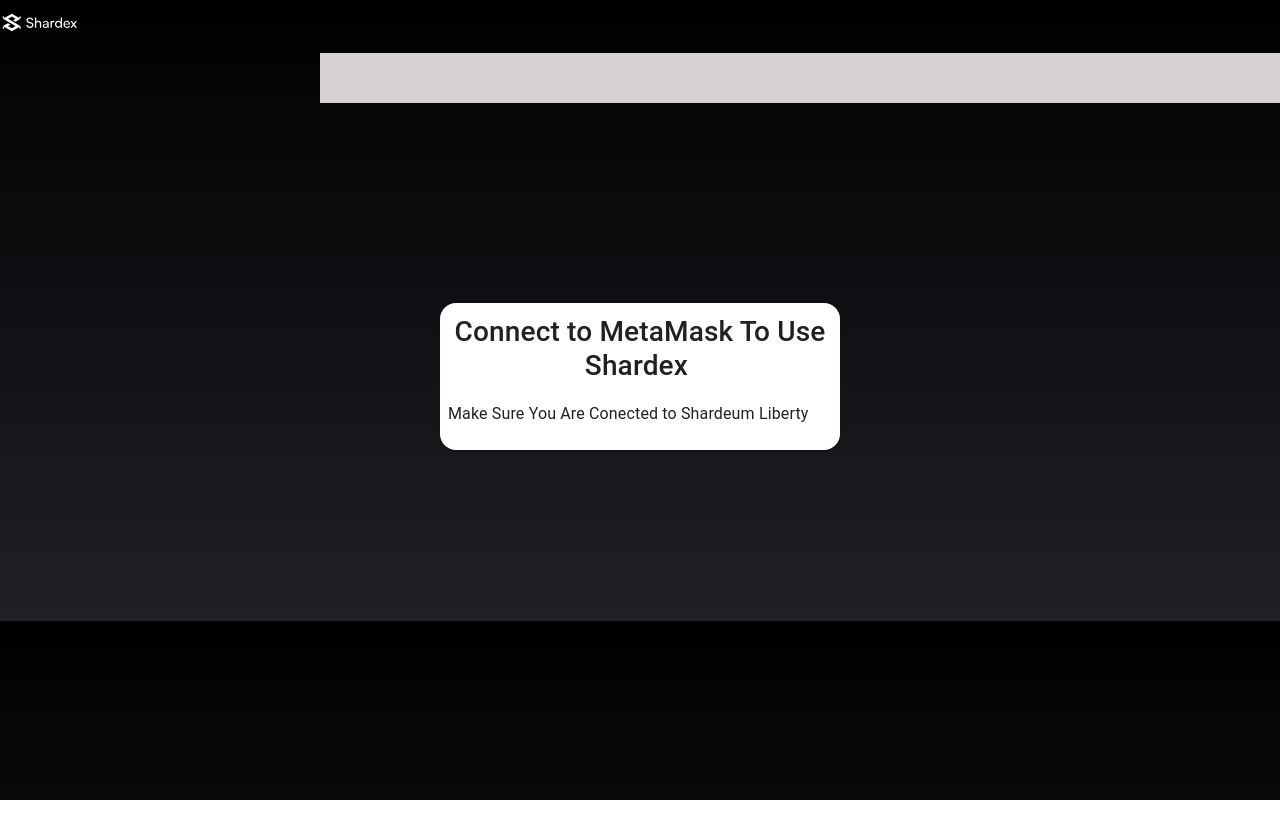
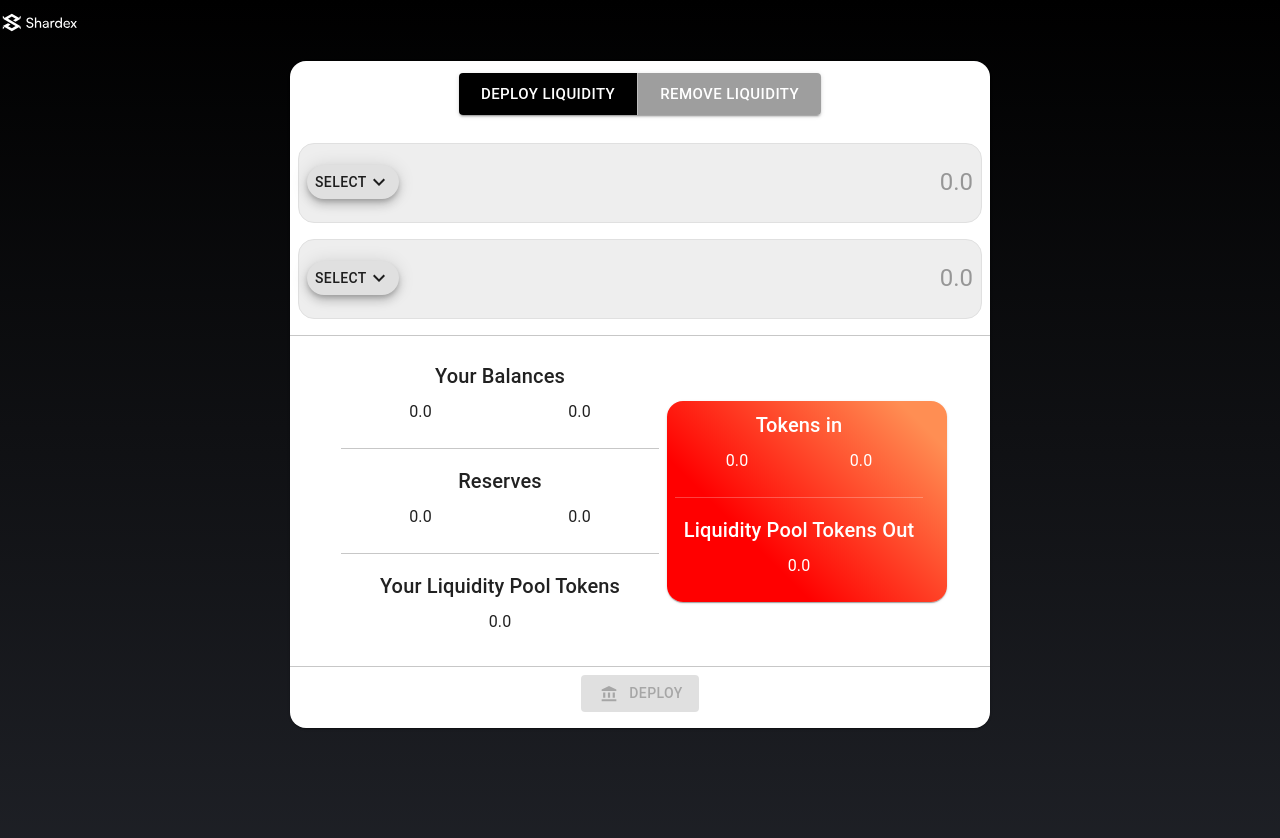
Before and after one commit to tharunrai14/shardex-app-xyz, a React (Create React App) app: page /Shardex/Liquidity in a window 1280 px wide. Shown: the top 838 px of the page. Before the commit the page ends 800 px from the top, so only its background shows below. Built offline with nearby package versions, Linux system fonts and the light colour scheme.

Commit message:
changed-nav

```diff
--- a/package.json
+++ b/package.json
@@ -4,6 +4,7 @@
   "private": true,
   "dependencies": {
     "@babel/core": "^7.14.3",
+    "@babel/types": "^7.18.2",
     "@emotion/react": "^11.9.0",
     "@material-ui/core": "^4.12.2",
     "@material-ui/icons": "^4.11.2",
--- a/src/App.js
+++ b/src/App.js
@@ -8,6 +8,7 @@
 import { SnackbarProvider } from "notistack";
 import Liquidity from "./Liquidity/Liquidity";
 import { createTheme, ThemeProvider } from "@material-ui/core";
+
 
 const theme = createTheme({
   palette: {
@@ -31,7 +32,7 @@
             render={(network) => (
               <div>
                 <NarBar />
-                <Route exact path="/Shardex/">
+                <Route exact path="/Shardex/Swap">
                   <CoinSwapper network={network} />
                 </Route>
 
@@ -47,4 +48,5 @@
   );
 };
 
+<p>drhsrhrthrthdrthrhdrhfgnfgyjdfgdrtj</p>
 export default App;
--- a/src/CoinSwapper/CoinButton.js
+++ b/src/CoinSwapper/CoinButton.js
@@ -9,7 +9,7 @@
     paddingTop: theme.spacing(0.5),
     paddingBottom: theme.spacing(0.5),
     "&:hover, &$focusVisible": {
-      backgroundColor: COLORS.grey[200],
+      backgroundColor: COLORS.lightBlue[50],
     },
   },
   coinName: {
--- a/src/CoinSwapper/CoinDialog.js
+++ b/src/CoinSwapper/CoinDialog.js
@@ -141,7 +141,7 @@
             value={address}
             onChange={(e) => setAddress(e.target.value)}
             variant="outlined"
-            placeholder="Paste Address"
+            placeholder="Token Not in List? Paste the Smart Contract Here!"
             error={error !== ""}
             helperText={error}
             fullWidth
@@ -170,8 +170,8 @@
       <hr className={classes.hr} />
 
       <DialogActions>
-        <Button autoFocus onClick={submit} color="primary">
-          Enter
+        <Button autoFocus   onClick={submit} color="primary">
+          Import Coin
         </Button>
       </DialogActions>
     </Dialog>
--- a/src/CoinSwapper/CoinField.js
+++ b/src/CoinSwapper/CoinField.js
@@ -8,7 +8,7 @@
   container: {
     padding: theme.spacing(1),
     minHeight: "80px",
-    backgroundColor: COLORS.grey[50],
+    backgroundColor: COLORS.grey[200],
     borderRadius: theme.spacing(2),
     borderColor: COLORS.grey[300],
     borderWidth: "1px",
@@ -17,10 +17,10 @@
   container_input: {
     padding: theme.spacing(1),
     minHeight: "68px",
-    backgroundColor: COLORS.grey[50],
+    backgroundColor: COLORS.grey[200],
     borderRadius: theme.spacing(2),
-    borderColor: COLORS.grey[300],
-    borderWidth: "1px",
+    borderColor: COLORS.grey[200],
+    borderWidth: "5px",
     borderStyle: "solid",
     marginLeft: "50%",
     textAlign: "right",
--- a/src/CoinSwapper/CoinSwapper.js
+++ b/src/CoinSwapper/CoinSwapper.js
@@ -110,6 +110,7 @@
       setField1Value(e.target.value);
     },
   };
+
 
   // Turns the account's balance into something nice and readable
   const formatBalance = (balance, symbol) => {
@@ -332,7 +333,7 @@
       <Container maxWidth="xs">
         <Paper className={classes.paperContainer}>
           <Typography variant="h5" className={classes.title}>
-            Swap Coins
+
           </Typography>
 
           <Grid container direction="column" alignItems="center" spacing={2}>
@@ -403,7 +404,7 @@
               onClick={swap}
             >
               <LoopIcon />
-              Swap
+              Approve And Swap
             </LoadingButton>
           </Grid>
         </Paper>
--- a/src/Components/connectWalletPage.js
+++ b/src/Components/connectWalletPage.js
@@ -8,10 +8,10 @@
   Paper,
   Typography,
 } from "@material-ui/core";
-import '../App.css'
+import "./cw.css"
 import { grey } from '@mui/material/colors';
 
-const color = grey[900];
+
 
 const styles = (theme) => ({
   paperContainer: {
@@ -21,7 +21,7 @@
     maxWidth: 400,
     margin: "auto",
     marginTop: "200px",
-    color:color
+    textAlign:"CenterFocusStrong"
      },
   fullWidth: {
     width: "100%",
@@ -55,12 +55,6 @@
   const classes = useStyles();
   return (
     <div >  <img src={logo} alt="Logo" />
-      <div className="Title">
-
-        <h1 className="navbar-logo">
-
-        </h1>
-      </div>
 
       <Container>
         <Paper className={classes.paperContainer}>
--- a/src/NavBar/MenuItems.js
+++ b/src/NavBar/MenuItems.js
@@ -1,7 +1,7 @@
 export const MenuItems = [
   {
     title: "Swap",
-    url: "/Shardex/",
+    url: "/Shardex/Swap",
     cName: "nav-links",
   },
   {
--- a/src/NavBar/NavBar.css
+++ b/src/NavBar/NavBar.css
@@ -1,38 +1,39 @@
-.Title {
+/*.Title {
   background: #d7d2d2;
   height: 50px;
   text-align: left;
   margin-left: 25%;
   font-size: 1rem;
-}
+  width: auto;
+}*/
 
+/*
 .NavbarItems {
-  background: #f2f2f2;
+  background: #ececec00;
   height: 50px;
   display:block  ;
-  /*justify-content: left;*/
+  justify-content: left;
   align-items: center;
   font-size: 1.2rem;
-  width: auto;
-  max-width: 30%;
+  position: relative;
+  right: 200px;
   text-align: left;
-  margin-left: 25%;
-  margin-right: 25%;
   border-radius: 50px;
-  padding-left: 1%;
-}
+  border: solid rgb(246, 64, 64) 2px;
 
+}*/
+/*
 .navbar-logo {
   color: rgb(0, 0, 0);
   justify-self: start;
   margin-left: 0px;
   cursor: pointer;
 }
-
+*/
 .logo {
   width: 230px;
 }
-
+/*
 .nav-menu {
   display:grid;
   grid-template-columns: repeat(5, auto);
@@ -44,31 +45,84 @@
   padding-left: 1rem;
   padding-right: 8rem;
   font-size: 25px;
-  background-color: rgb(218, 239, 239);
- height: 60px;
+  background-color: rgb(87, 87, 87);
+ height: auto;
  border-radius: 20px;
-  margin-right: 35%;
-  margin-left: 35%;
-}
-
+  margin-right: auto;
+  margin-left: auto;
+}*/
+/*
 .nav-links {
-  color: rgb(0, 0, 0);
+  color: rgb(210, 210, 210);
   text-decoration: none;
   border-right-width: 20px;
-}
-
+  background-color: rgba(59, 59, 59, 0);
+  border-radius: .4rem;
+  padding: 0%;
+  display: block;
+  margin: 0%;
+}*/
+/*
 .nav-links-clicked {
-  color: rgb(0, 0, 0);
+  color: rgb(255, 255, 255);
   background-color: rgb(0, 0, 0);
   text-decoration: none;
 
   border-radius: 20px;
 }
+*//*
+.nav-links:hover {
+  display: block;
+  color: rgb(24, 24, 24);
+  text-align: center;
+  padding: 14px 16px;
+  text-decoration: none;
+  right: 50px;
+  transition: all 0.4s ease-out;
+  background-color: #bc2323;
+}*/
+@media screen and (max-width: 768px) {
+}
 
-.nav-links:hover {
-  color: white;
-  background-color: rgb(12, 12, 12);
+ul {
+  list-style-type: none;
+  height: max-content;
+  margin: 0%;
+
+  padding: 0%;
+  display: inline;
+  position:relative;
+  right: -45%;
+  overflow:hidden;
+  width:min-content;
+  background-color: #f3eaeaa7;
+  border-radius: 20px;
+  border-color: rgb(223, 43, 43);
+  font-size: large;
+}
+
+li {
+  float: left;
+
   text-decoration: none;
-  border-radius: 20px;
-  transition: all 0.4s ease-out;
+
 }
+
+li a {
+
+  display: block;
+  color: rgb(24, 24, 24);
+  text-align: center;
+  padding: 14px 16px;
+  text-decoration: none;
+  right: 50px;
+  border-radius: 5px;
+  height: max-content;
+padding-bottom: 50%;
+}
+
+
+li a:hover {
+  background-color: rgb(255, 241, 241);
+  color: black;
+}
--- a/src/constants/chains.js
+++ b/src/constants/chains.js
@@ -10,4 +10,4 @@
 export const routerAddress = new Map();
 // routerAddress.set(ChainId.MAINNET, "0x7a250d5630B4cF539739dF2C5dAcb4c659F2488D");
 
-routerAddress.set(ChainId.RINKEBY, "0xdC421cC402F489e8D2CfEf827a8878D3ce1e3939");
+routerAddress.set(ChainId.RINKEBY, "0x14e4DAe87990FC8947718f7ac0317CdD9b58CD08");
--- a/src/network.js
+++ b/src/network.js
@@ -134,8 +134,8 @@
 
   return (
     <>
-      {!isConnected && renderNotConnected()}
-      {isConnected && <div> {props.render(network)}</div>}
+      {isConnected && renderNotConnected()}
+      {!isConnected && <div> {props.render(network)}</div>}
     </>
   );
 };
```
Also changed, not shown: src/Components/cw.css (added), 2 other files (tests, documents, lock files or other folders).
